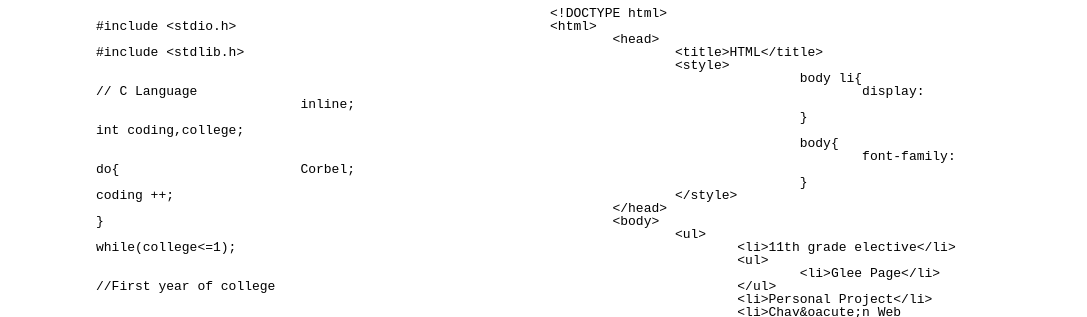
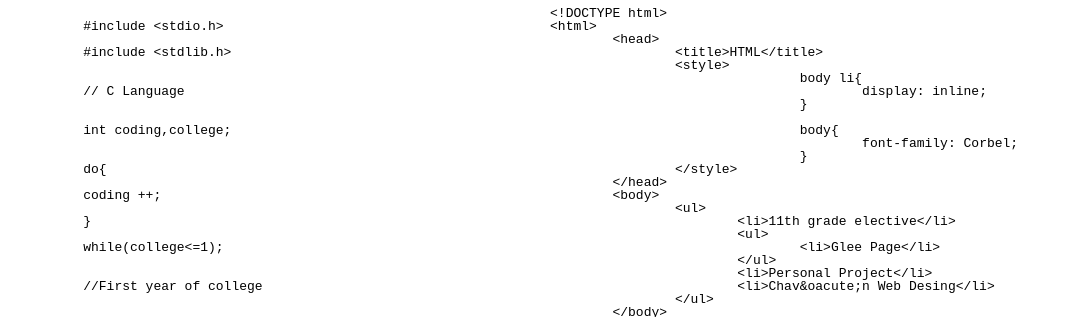
Before and after one commit to nativacu/nativacu.github.io, a plain HTML site: page coding/coding.html in a window 1280 px wide. Shown: the part 172-489 px from the top of the page, without its empty margins (96-1183 px from the left). Drawn offline with Linux system fonts and the light colour scheme.

Commit message:
fixed coding spacing

```diff
--- a/coding/css/style.css
+++ b/coding/css/style.css
@@ -107,14 +107,15 @@
 	}
 
 	#html_ex xmp {
-			white-space: pre-wrap;
+			/* white-space: pre-wrap; */
 			margin-right: 0;
 			float: left;
 	}
 
 	#c_ex xmp{
 		white-space: pre-wrap;
-		margin-left: 5%;
+		margin-left: 0%;
+		margin-right: 15%;
 	}
 
 	#c_ex h1{
```
